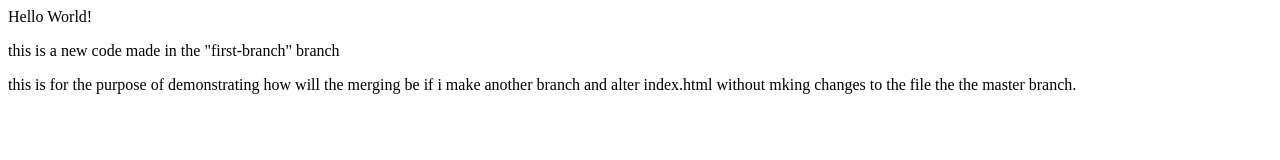
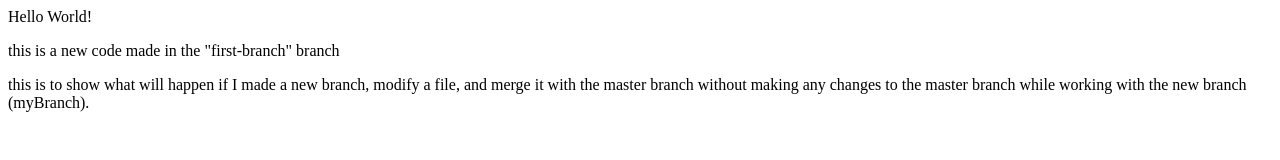
Before and after one commit to rod-101/rod-101.github.io, a plain HTML site: page index.html in a window 1280 px wide. Drawn offline with Linux system fonts and the light colour scheme.

Commit message:
made a little change to index.hmtl

```diff
--- a/index.html
+++ b/index.html
@@ -13,7 +13,7 @@
             </p>
 
             <p>
-                this is for the purpose of demonstrating how will the merging be if i make another branch and alter index.html without mking changes to the file the the master branch.
+                this is to show what will happen if I made a new branch, modify a file, and merge it with the master branch without making any changes to the master branch while working with the new branch (myBranch).
             </p>
         </body>
     </html>
```
